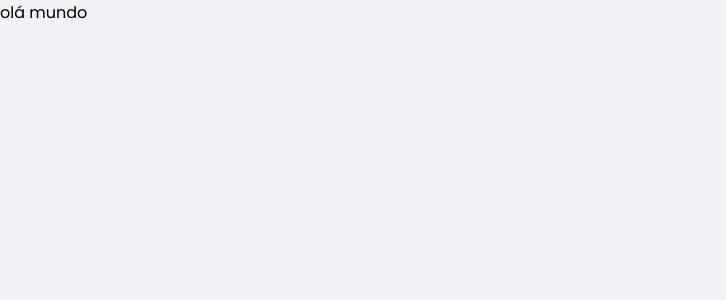
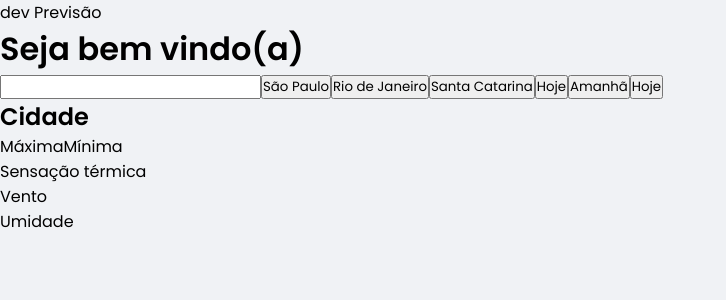
Before and after one commit to victormuraki/dev-tempo, a React (Create React App) app: page / in a window 1280 px wide. Shown: the top 300 px of the page, without its empty margins (0-726 px from the left). Built offline with nearby package versions, Linux system fonts and the light colour scheme.

Commit message:
Desenvolvido estrutura html para Header, Content e Card

```diff
--- a/src/App.js
+++ b/src/App.js
@@ -1,3 +1,4 @@
+import { Content } from "./components/Content";
 import { Header } from "./components/Header";
 import { GlobalStyle } from "./styles/global";
 
@@ -5,6 +6,7 @@ function App() {
   return (
     <div className="App">
       <Header/>
+      <Content/>
       <GlobalStyle/>
     </div>
   );
--- /dev/null
+++ b/src/components/Card/index.jsx
@@ -0,0 +1,12 @@
+export function Card() {
+    return(
+        <>
+        <h2>Cidade</h2>
+        <span>Máxima</span>
+        <span>Mínima</span>
+        <p>Sensação térmica</p>
+        <p>Vento</p>
+        <p>Umidade</p>
+        </>
+    )
+}
--- /dev/null
+++ b/src/components/Content/index.jsx
@@ -0,0 +1,12 @@
+import { Card } from "../Card";
+
+export function Content() {
+    return(
+        <>
+        <button>Hoje</button>
+        <button>Amanhã</button>
+        <button>Hoje</button>
+        <Card/>
+        </>
+    )
+}
--- a/src/components/Header/index.jsx
+++ b/src/components/Header/index.jsx
@@ -1,7 +1,12 @@
 export function Header() {
     return(
         <>
-        olá mundo
+        <span>dev Previsão</span>
+        <h1>Seja bem vindo(a)</h1>
+        <input type="text" />
+        <button>São Paulo</button>
+        <button>Rio de Janeiro</button>
+        <button>Santa Catarina</button>
         </>
     )
 }
```
Also changed, not shown: src/components/Card/style.js (added), src/components/Content/styles.js (added).
